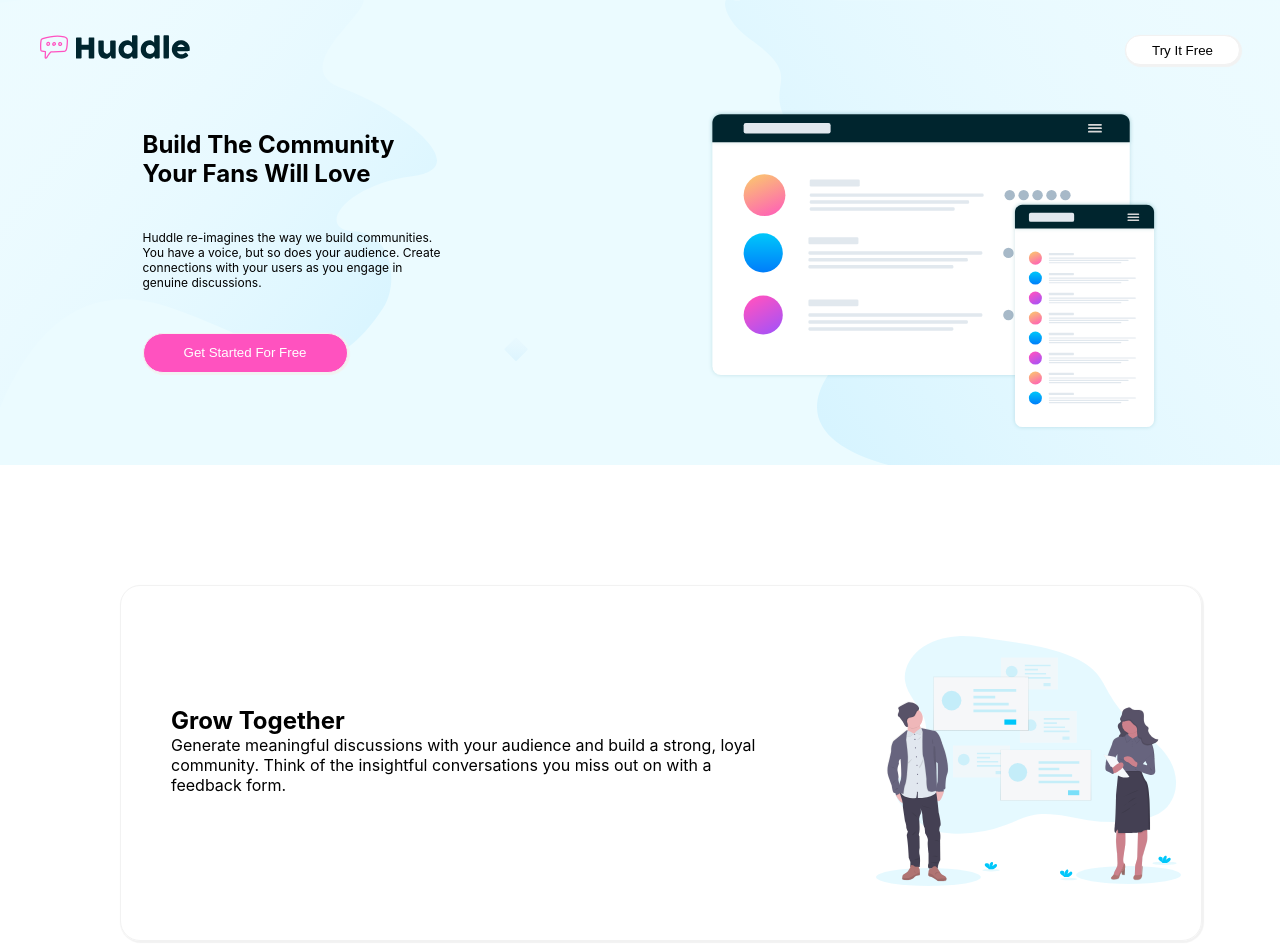
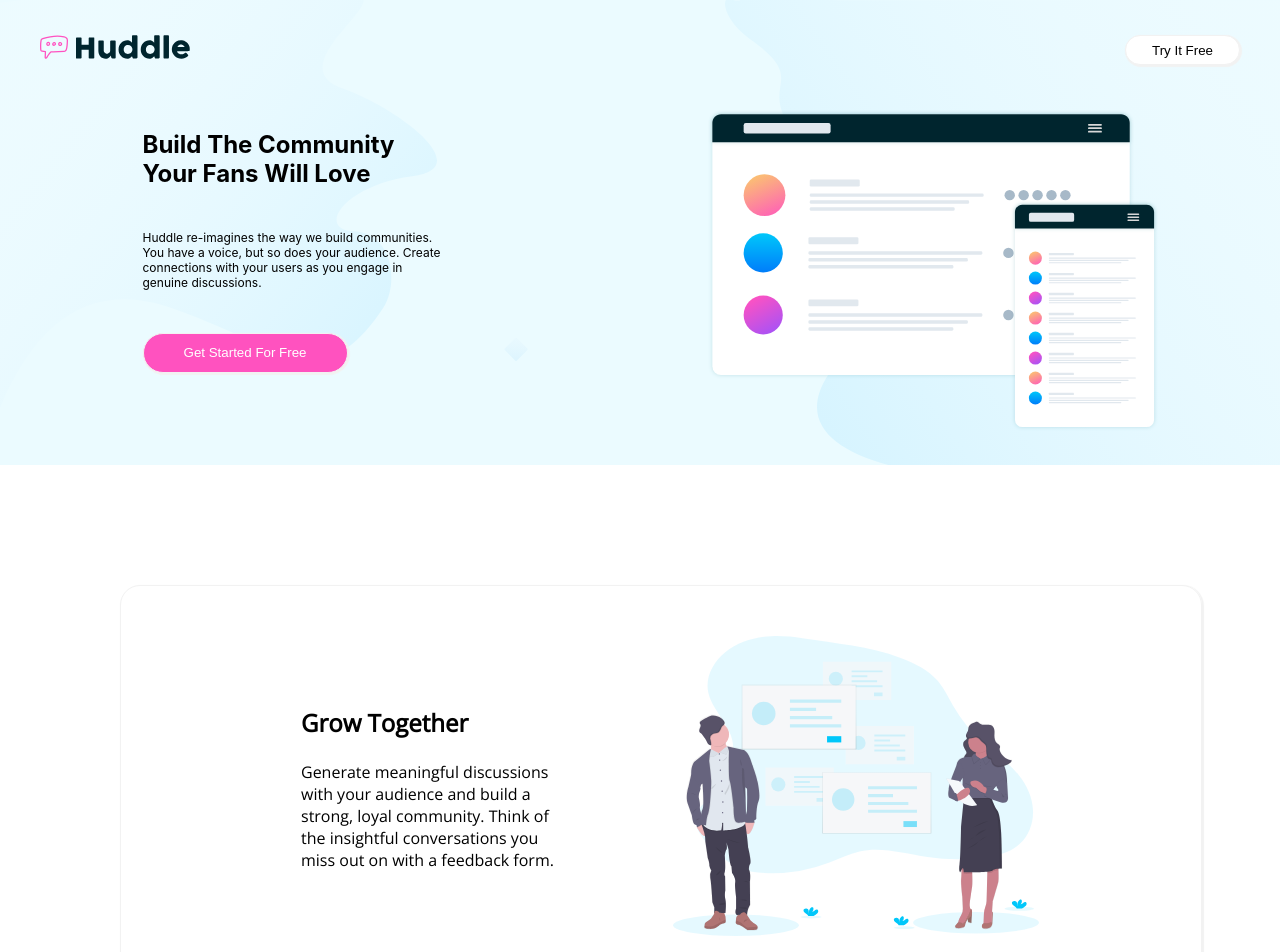
Before and after one commit to mwong068/korean-skincare-routine, a React (Create React App) app: page / in a window 1280 px wide. Shown: the top 952 px of the page. Built offline with nearby package versions, Linux system fonts and the light colour scheme.

Commit message:
added google fonts

```diff
--- a/public/index.html
+++ b/public/index.html
@@ -29,6 +29,10 @@
   <body>
     <noscript>You need to enable JavaScript to run this app.</noscript>
     <div id="root"></div>
+    <style>
+      @import url('https://fonts.googleapis.com/css2?family=Poppins:wght@300&display=swap');
+      @import url('https://fonts.googleapis.com/css2?family=Open+Sans&display=swap');
+    </style>
     <!--
       This HTML file is a template.
       If you open it directly in the browser, you will see an empty page.
--- a/src/components/Cards/CardOne/index.tsx
+++ b/src/components/Cards/CardOne/index.tsx
@@ -3,7 +3,7 @@ import styled from 'styled-components';
 
 const Background = styled.div`
   display: grid;
-  grid-template-columns: auto auto;
+  grid-template-columns: 1fr 3fr 3fr 1fr;
   width: 100%;
   border: 1px solid grey;
   margin: auto;
@@ -15,14 +15,18 @@ const Background = styled.div`
 
 const LeftText = styled.div`
     text-align: left;
-    width: 80%;
+    width: 100%;
     margin-top: 40px;
     padding: 30px;
+
+    p {
+        width: 70%;
+    }
 `
 
 const RightImage = styled.div`
     img {
-        height: 250px;
+        height: 300px;
     }
 `
 
@@ -30,13 +34,16 @@ class CardOne extends React.Component {
     render() {
         return (
         <Background>
+            <div></div>
             <LeftText>
                 <h2>Grow Together</h2>
+                <br></br>
                 <p>Generate meaningful discussions with your audience and build a strong, loyal community. Think of the insightful conversations you miss out on with a feedback form.</p>
             </LeftText>
             <RightImage>
                 <img src={require('../../../assets/illustration-grow-together.svg')} alt="two people working" />
             </RightImage>
+            <div></div>
         </Background>
         )
     }
--- a/src/components/Cards/index.tsx
+++ b/src/components/Cards/index.tsx
@@ -7,8 +7,9 @@ import CardThree from './CardThree';
 const Background = styled.div`
     background-color: white;
     padding: 120px 120px 250px 120px;
+    // font-family: 'Poppins', sans-serif;
+    font-family: 'Open Sans', sans-serif;
 `;
-
 
 class Cards extends React.Component {
     render() {
```
